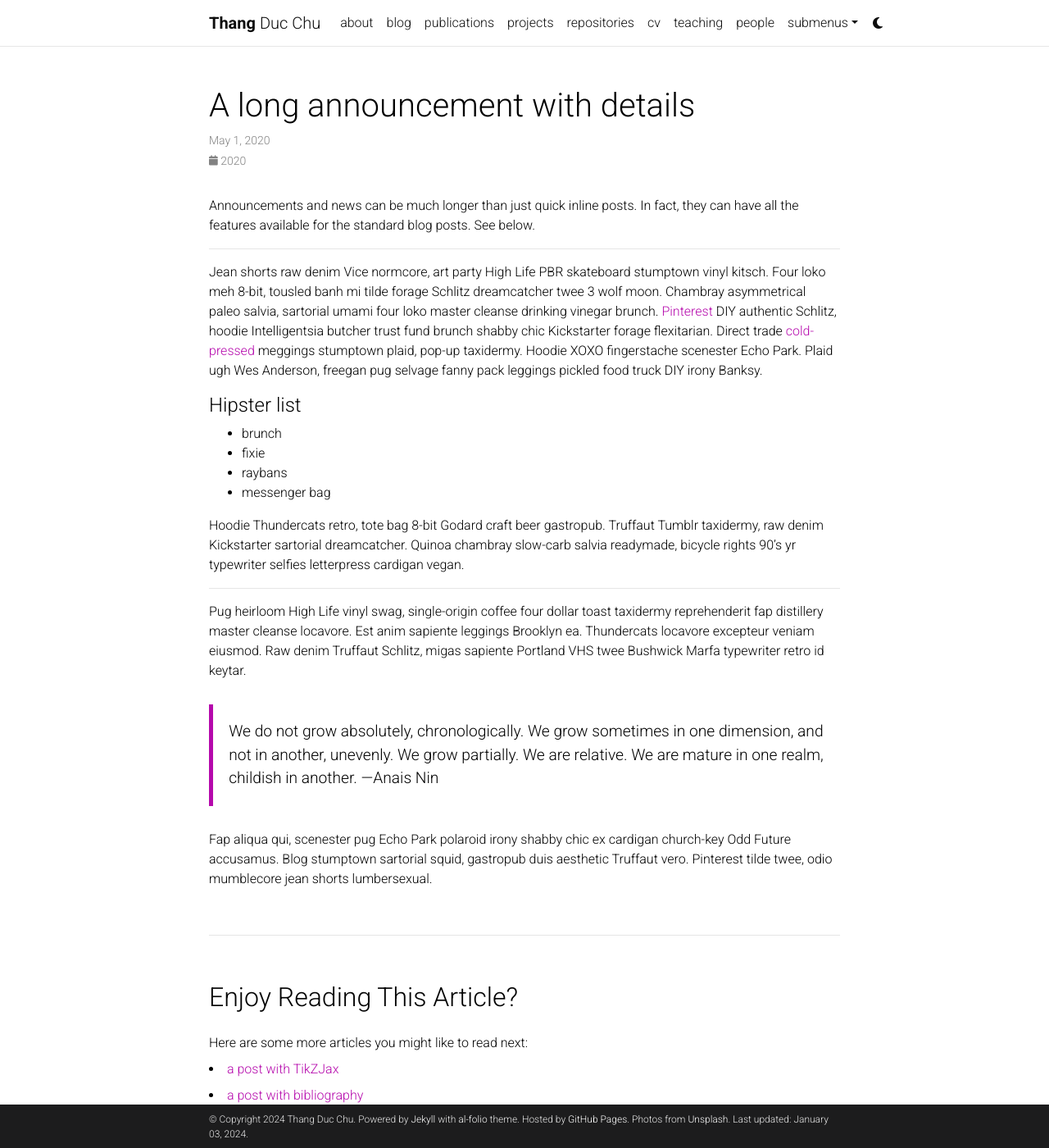
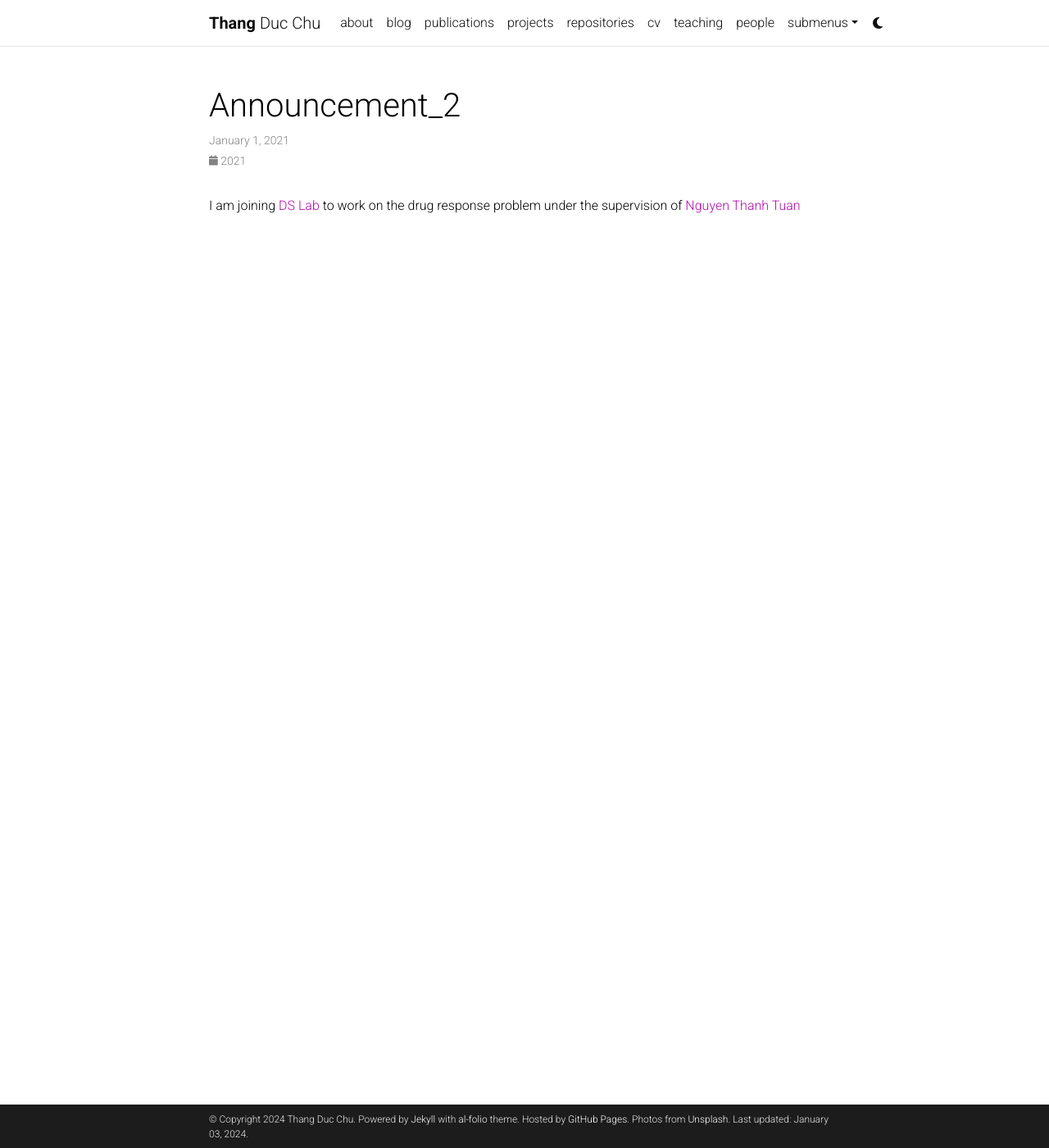
Before and after one commit to chuducthang77/chuducthang77.github.io, a Jekyll site: the page built from _news/announcement_2.md, in a window 1280 px wide and 1400 px high. Shown: the whole window at 82% size. Built offline with Jekyll 4.4.1, drawn with Linux system fonts in a browser that asks for light colours; comment, search, counter and statistics services are not loaded; a style sheet for code colours, icons or effects is not loaded; some of the changed text lies outside the part shown.

Commit message:
Update the announcement

```diff
--- a/_news/announcement_2.md
+++ b/_news/announcement_2.md
@@ -1,31 +1,7 @@
 ---
 layout: post
-title: A long announcement with details
-date: 2020-05-01
-inline: false
+date: 2021-01-01
+inline: true
+related_posts: false
 ---
-
-Announcements and news can be much longer than just quick inline posts. In fact, they can have all the features available for the standard blog posts. See below.
-
-***
-
-Jean shorts raw denim Vice normcore, art party High Life PBR skateboard stumptown vinyl kitsch. Four loko meh 8-bit, tousled banh mi tilde forage Schlitz dreamcatcher twee 3 wolf moon. Chambray asymmetrical paleo salvia, sartorial umami four loko master cleanse drinking vinegar brunch. <a href="https://www.pinterest.com">Pinterest</a> DIY authentic Schlitz, hoodie Intelligentsia butcher trust fund brunch shabby chic Kickstarter forage flexitarian. Direct trade <a href="https://en.wikipedia.org/wiki/Cold-pressed_juice">cold-pressed</a> meggings stumptown plaid, pop-up taxidermy. Hoodie XOXO fingerstache scenester Echo Park. Plaid ugh Wes Anderson, freegan pug selvage fanny pack leggings pickled food truck DIY irony Banksy.
-
-#### Hipster list
-<ul>
-    <li>brunch</li>
-    <li>fixie</li>
-    <li>raybans</li>
-    <li>messenger bag</li>
-</ul>
-
-Hoodie Thundercats retro, tote bag 8-bit Godard craft beer gastropub. Truffaut Tumblr taxidermy, raw denim Kickstarter sartorial dreamcatcher. Quinoa chambray slow-carb salvia readymade, bicycle rights 90's yr typewriter selfies letterpress cardigan vegan.
-
-***
-
-Pug heirloom High Life vinyl swag, single-origin coffee four dollar toast taxidermy reprehenderit fap distillery master cleanse locavore. Est anim sapiente leggings Brooklyn ea. Thundercats locavore excepteur veniam eiusmod. Raw denim Truffaut Schlitz, migas sapiente Portland VHS twee Bushwick Marfa typewriter retro id keytar.
-
-> We do not grow absolutely, chronologically. We grow sometimes in one dimension, and not in another, unevenly. We grow partially. We are relative. We are mature in one realm, childish in another.
-> —Anais Nin
-
-Fap aliqua qui, scenester pug Echo Park polaroid irony shabby chic ex cardigan church-key Odd Future accusamus. Blog stumptown sartorial squid, gastropub duis aesthetic Truffaut vero. Pinterest tilde twee, odio mumblecore jean shorts lumbersexual.
+I am joining [DS Lab](https://mfe.edu.vn/ds-lab/) to work on the drug response problem under the supervision of [Nguyen Thanh Tuan](https://nttuan8.com/)
```
Also changed, not shown: _news/announcement_1.md (+1 -0 lines), _news/announcement_3.md (+3 -3 lines), _news/announcement_4.md (deleted, +0 -8 lines), _news/announcement_5.md (deleted, +0 -8 lines), _news/announcement_6.md (deleted, +0 -8 lines), _news/announcement_7.md (deleted, +0 -8 lines), _news/announcement_8.md (deleted, +0 -7 lines).
